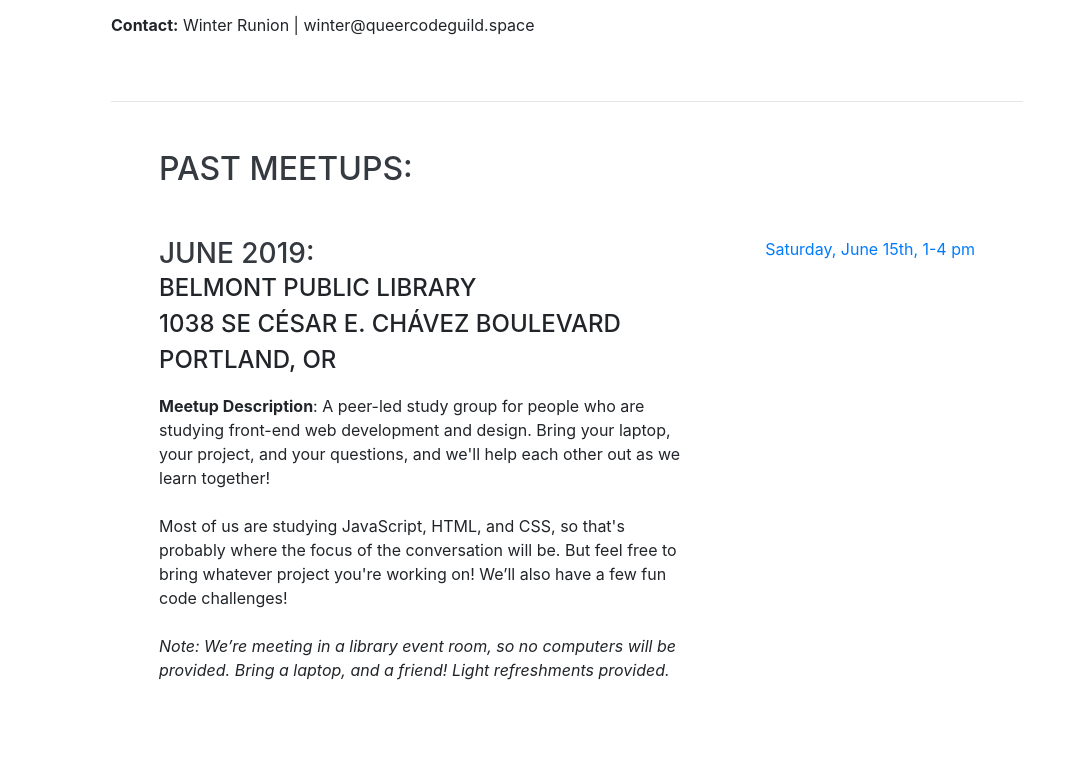
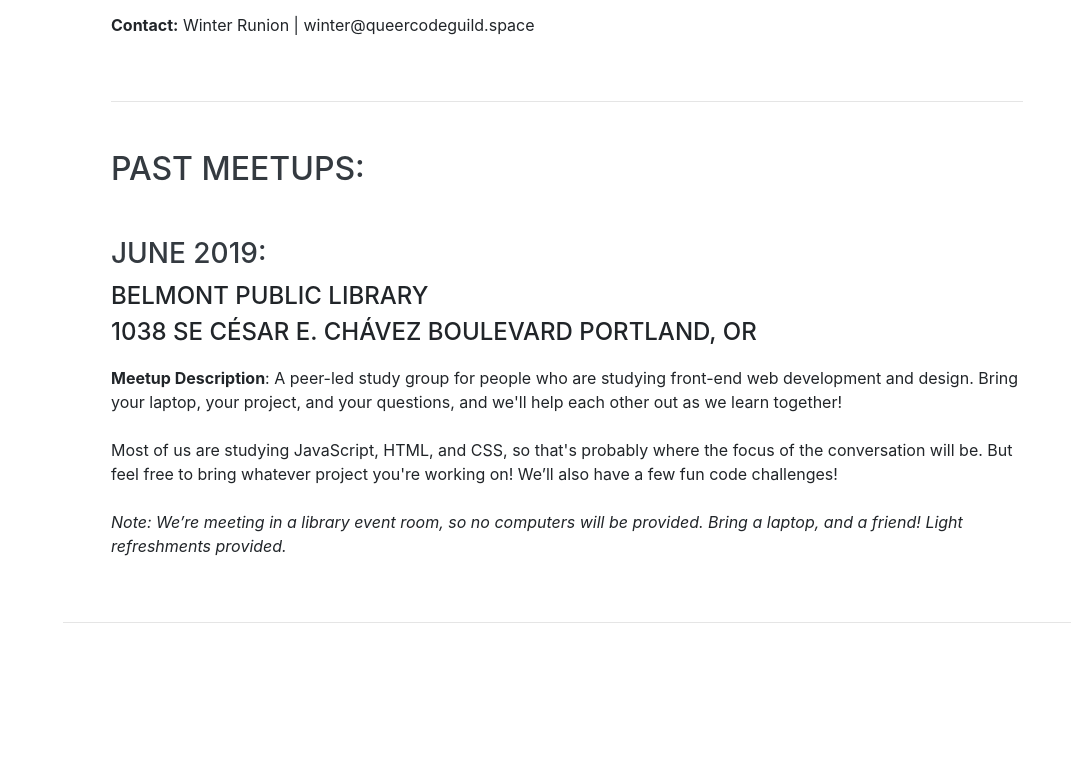
Before and after one commit to wrunion/queer-code-guild, a website with bundled scripts: page index.html in a window 1280 px wide. Shown: the part 1438-2220 px from the top of the page, without its empty margins (209-1280 px from the left). Built offline with nearby package versions, Linux system fonts and the light colour scheme; a web font is replaced by a local one.

Commit message:
Adjust meetup formatting.

```diff
--- a/index.html
+++ b/index.html
@@ -107,7 +107,6 @@
     </section>
 
     <hr class="m-0">
-
     <section class="resume-section p-3 p-lg-5 d-flex justify-content-center" id="meetup">
       <div class="w-100">
         <h2 class="mb-5" id="text-lavender">August Meetup: Free Headshots!</h2>
@@ -139,19 +138,28 @@
           </div>
         </div>
 
-        <hr class="m-0">
+      <hr class="m-0">
 
-        <div class="resume-item d-flex flex-column flex-md-row justify-content-between mb-5">
+        <!-- <div class="resume-item d-flex flex-column flex-md-row justify-content-between mb-5">
           <div class="resume-content">
 
             <section class="resume-section p-3 p-lg-5 d-flex justify-content-center" id="meetup">
               <div class="w-100">
-                <h2 class="mb-5" id="text-lavender">Past Meetups:</h2>
+                <h2 class="mb-5" id="text-lavender">Past Meetups:</h2> -->
 
-                <div class="resume-item d-flex flex-column flex-md-row justify-content-between mb-5">
-                  <div class="resume-content">
+                <!-- <section class="resume-section p-3 p-lg-5 d-flex justify-content-center" id="meetup">
+                  <div class="w-100">
+                    <h2 class="mb-5" id="text-lavender">August Meetup: Free Headshots!</h2>
+
+                    <div class="resume-item d-flex flex-column flex-md-row justify-content-between mb-5">
+                      <div class="resume-content"> -->
+
+                        <!-- <div class="resume-item d-flex flex-column flex-md-row justify-content-between mb-5">
+                          <div class="resume-content"> -->
                     <!-- <h3 class="mb-0">Drop in Study Group</h3> -->
-                    <h3 class="mb-0">June 2019:</h3>
+                      <br><br>
+                                <h2 class="mb-5" id="text-lavender">Past Meetups:</h2>
+                    <h3>June 2019:</h3>
                     <div class="subheading mb-3">Belmont Public Library <br>1038 SE César E. Chávez Boulevard
                       Portland, OR</div>
                     <p><strong>Meetup Description</strong>: A peer-led study group for people who are studying front-end web development and design. Bring your laptop, your project, and your questions, and we'll help each other out as we learn together!
@@ -162,10 +170,10 @@
 
                         Light refreshments provided.</em></p>
                   </div>
-                  <div class="resume-date text-md-right">
+                  <!-- <div class="resume-date text-md-right">
                     <span class="text-primary">Saturday, June 15th, 1-4 pm</span>
                   </div>
-                </div>
+                </div> -->
             <!-- <div class="subheading mb-3">Intelitec Solutions</div>
             <p>Capitalize on low hanging fruit to identify a ballpark value added activity to beta test. Override the digital divide with additional clickthroughs from DevOps. Nanotechnology immersion along the information highway will close the loop
               on focusing solely on the bottom line.</p>
```
